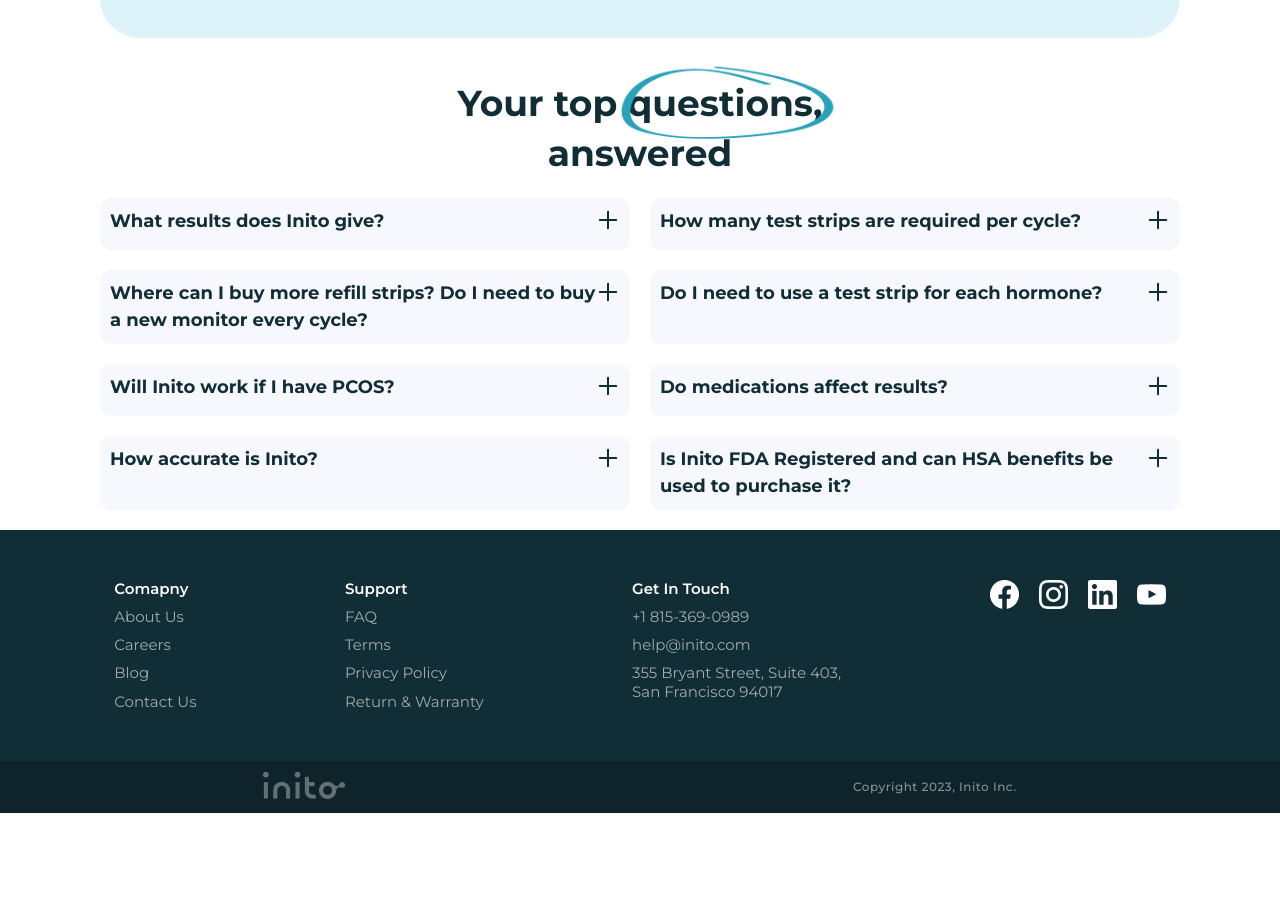
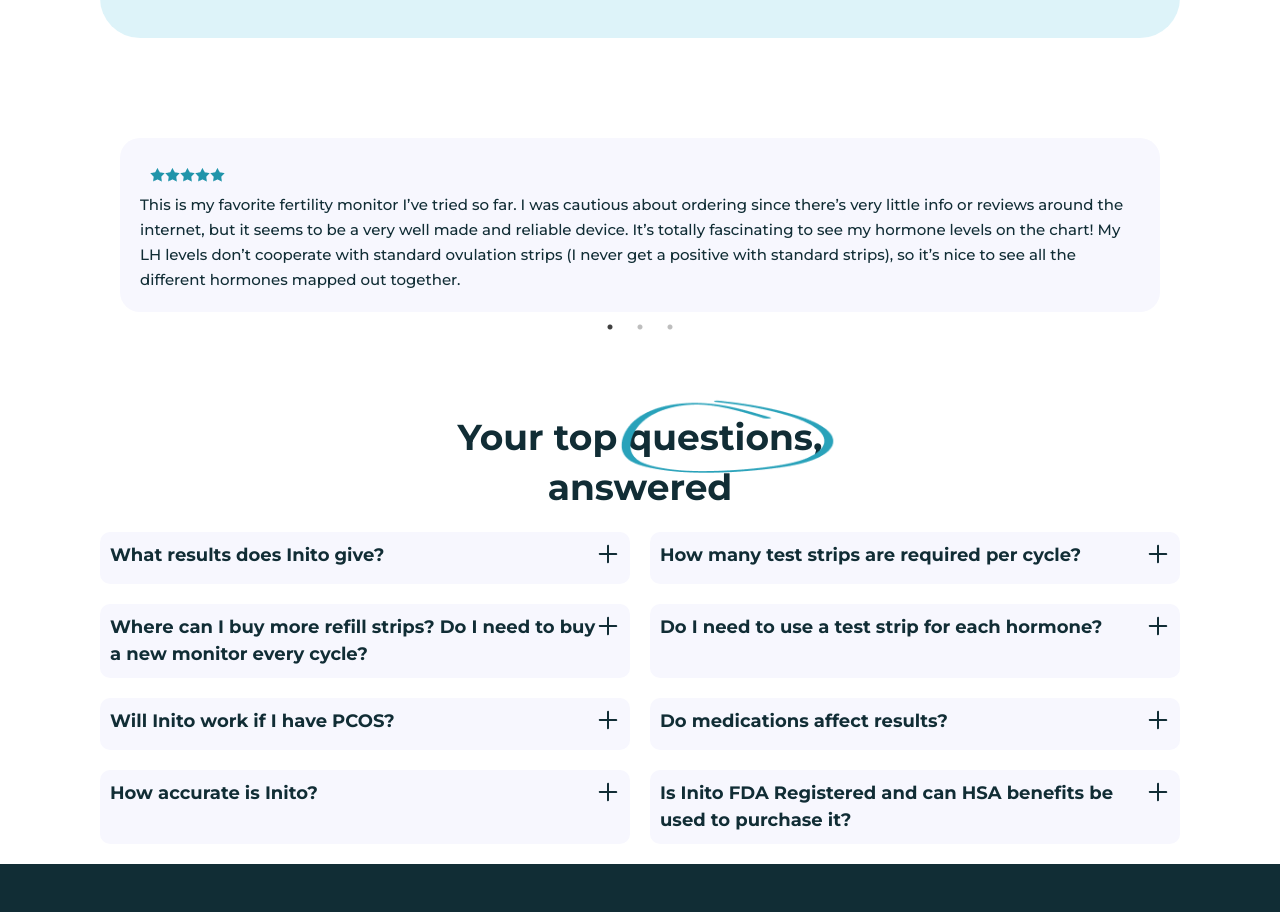
Before and after one commit to amit1884/Inito_Responsive_landing_Page, a React (Create React App) app: page / in a window 1280 px wide. Shown: the part 2330-3242 px from the top of the page. Before the commit the page ends 3143 px from the top, so only its background shows below. Built offline with nearby package versions, Linux system fonts and the light colour scheme.

Commit message:
slider donw

```diff
--- a/package.json
+++ b/package.json
@@ -9,7 +9,9 @@
     "react": "^18.3.1",
     "react-dom": "^18.3.1",
     "react-scripts": "5.0.1",
+    "react-slick": "^0.30.2",
     "sass": "^1.77.8",
+    "slick-carousel": "^1.8.1",
     "web-vitals": "^2.1.4"
   },
   "scripts": {
--- a/src/Components/Faq/faq.scss
+++ b/src/Components/Faq/faq.scss
@@ -36,6 +36,7 @@
   .faq-list {
     margin-left: 10px !important;
     margin-right: 10px !important;
+    grid-template-columns: repeat(1, 1fr) !important;
     .faq-container {
       width: 100% !important;
     }
--- /dev/null
+++ b/src/Components/SlickSlider/SlickSlider.js
@@ -0,0 +1,16 @@
+import React from "react";
+import "slick-carousel/slick/slick.css";
+import "slick-carousel/slick/slick-theme.css";
+import Slider from "react-slick";
+function SlickSlider({ children }) {
+  var settings = {
+    dots: true,
+    infinite: true,
+    speed: 500,
+    slidesToShow: 1,
+    slidesToScroll: 1,
+  };
+  return <Slider {...settings}>{children}</Slider>;
+}
+
+export default SlickSlider;
--- /dev/null
+++ b/src/Components/Testimony/SliderContent.js
@@ -0,0 +1,29 @@
+import React from "react";
+import Star from "../../assets/images/star.png";
+import './testimony.scss'
+function SliderContent({ data }) {
+  return (
+    <div className="slide-container">
+      <div className="stars">
+        <img src={Star} alt="" />
+        <img src={Star} alt="" />
+        <img src={Star} alt="" />
+        <img src={Star} alt="" />
+        <img src={Star} alt="" />
+      </div>
+      <div className="content">
+        <p>
+          This is my favorite fertility monitor I’ve tried so far. I was
+          cautious about ordering since there’s very little info or reviews
+          around the internet, but it seems to be a very well made and reliable
+          device. It’s totally fascinating to see my hormone levels on the
+          chart! My LH levels don’t cooperate with standard ovulation strips (I
+          never get a positive with standard strips), so it’s nice to see all
+          the different hormones mapped out together.
+        </p>
+      </div>
+    </div>
+  );
+}
+
+export default SliderContent;
--- /dev/null
+++ b/src/Components/Testimony/Testimony.js
@@ -0,0 +1,19 @@
+import React from "react";
+import SlickSlider from "../SlickSlider/SlickSlider";
+import SliderContent from "./SliderContent";
+import "./testimony.scss";
+function Testimony() {
+  return (
+    <div className="testimony">
+      <div className="slider-container">
+        <SlickSlider>
+          <SliderContent />
+          <SliderContent />
+          <SliderContent />
+        </SlickSlider>
+      </div>
+    </div>
+  );
+}
+
+export default Testimony;
--- /dev/null
+++ b/src/Components/Testimony/testimony.scss
@@ -0,0 +1,32 @@
+@import "../../scss/variable";
+
+.testimony {
+  margin: 100px 20px;
+  .slider-container {
+    margin: 20px 100px;
+    background-color: $GRAY_BG;
+    border-radius: 20px;
+    .slide-container {
+      padding: 20px;
+      .stars {
+        display: flex;
+        margin: 10px;
+      }
+      .content {
+        font-size: 15px;
+        font-weight: 500;
+        line-height: 25px;
+        text-align: left;
+        color: $TEXT_PRIMARY;
+      }
+    }
+  }
+}
+@media (max-width: 991px) {
+  .testimony {
+    margin: 30px 20px;
+    .slider-container {
+      margin: 20px 10px !important;
+    }
+  }
+}
--- a/src/Pages/Landing.js
+++ b/src/Pages/Landing.js
@@ -6,6 +6,7 @@ import Section1 from "../Components/Section1/Section1";
 import Section2 from "../Components/Section2/Section2";
 import Footer from "../Components/Footer/Footer";
 import Faq from "../Components/Faq/Faq";
+import Testimony from "../Components/Testimony/Testimony";
 
 function Landing() {
   return (
@@ -15,6 +16,7 @@ function Landing() {
       <ShowCase />
       <Section1 />
       <Section2 />
+      <Testimony/>
       <Faq />
       <Footer />
     </Fragment>
```
Also changed, not shown: 1 other file (tests, documents, lock files or other folders).
